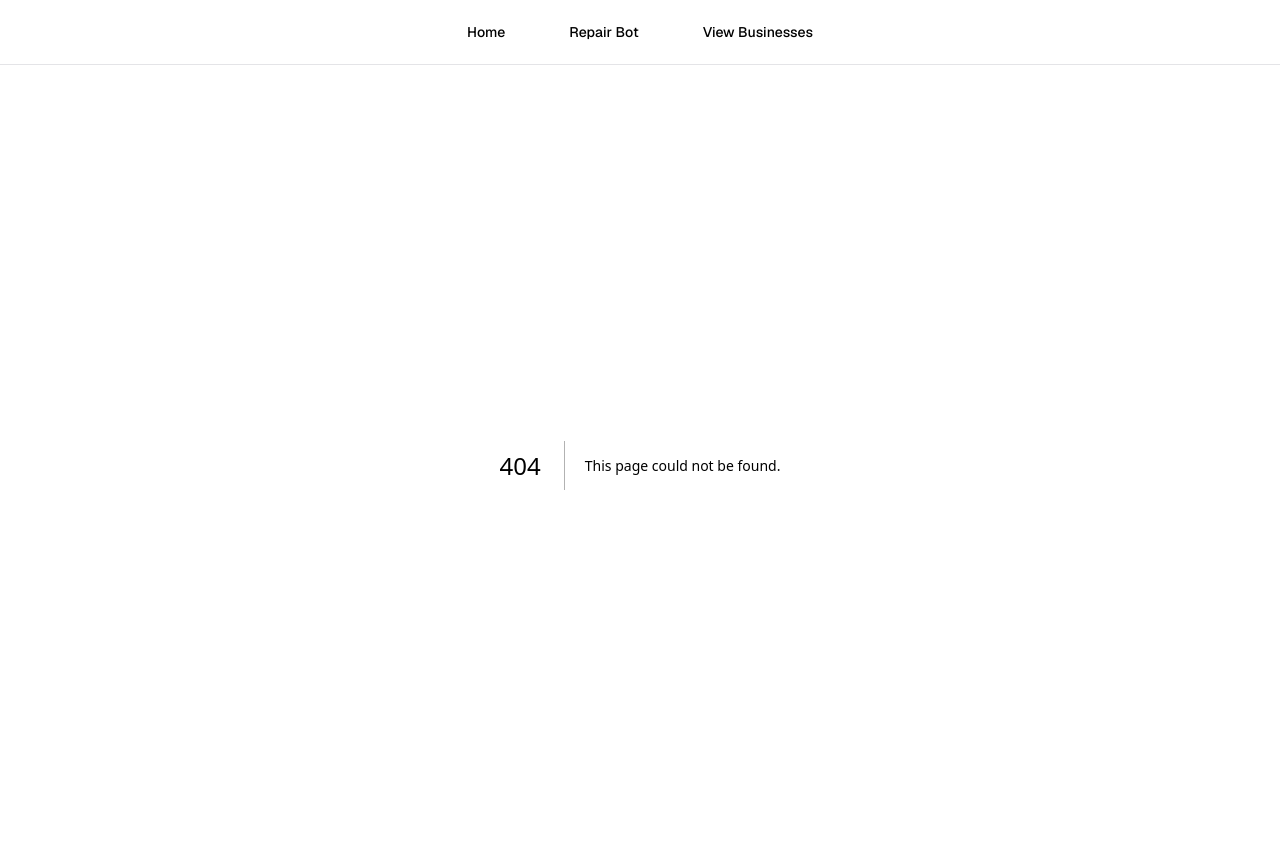
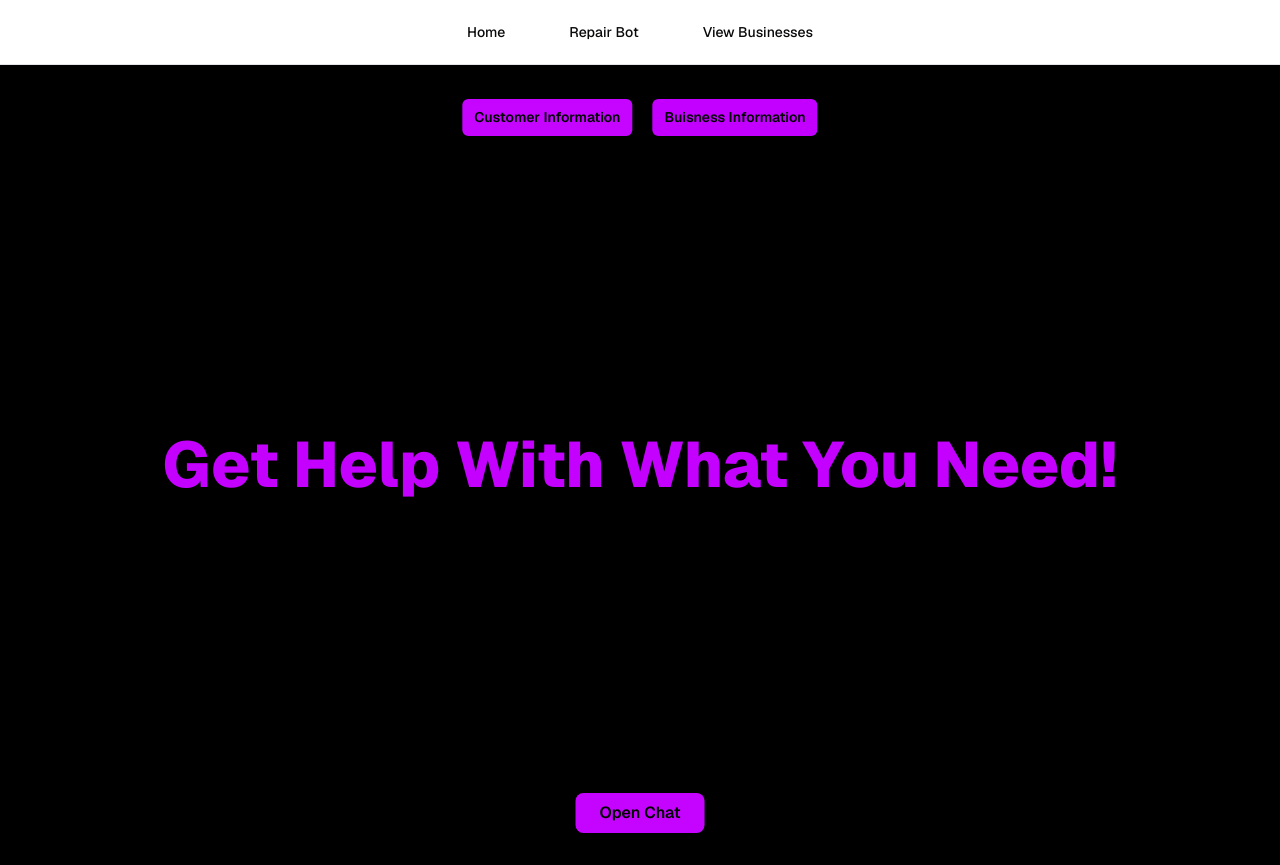
Before and after one commit to CrazyMan80052/boss-chatbot-tool, a Next.js app: page /home in a window 1280 px wide. Before the commit this address had no page. Built offline with nearby package versions, Linux system fonts and the light colour scheme.

Commit message:
add home page

```diff
--- /dev/null
+++ b/app/home/page.tsx
@@ -0,0 +1,117 @@
+import Link from "next/link";
+
+export default function HomePage() {
+  return (
+    <div
+      style={{
+        minHeight: "100vh",
+        position: "relative",
+        display: "flex",
+        flexDirection: "column",
+        alignItems: "center",
+        justifyContent: "center",
+        padding: "0 1.5rem",
+        background: "#000000ff",
+      }}
+    >
+      {/* Top center links */}
+      <header
+        style={{
+          position: "absolute",
+          top: 32,
+          left: "50%",
+          transform: "translateX(-50%)",
+        }}
+      >
+        <nav style={{ display: "flex", gap: 16 }}>
+          <Link
+            aria-label="Customer Information"
+            href="/customer information"
+            style={{
+              display: "inline-block",
+              padding: "0.5rem 0.75rem",
+              background: "#c505ffff",
+              color: "#000000ff",
+              borderRadius: 8,
+              border: "2px solid rgba(0, 0, 0, 1)",
+              boxShadow: "0 6px 12px rgba(0,0,0,0.06)",
+              fontSize: 14,
+              fontWeight: 600,
+              textDecoration: "none",
+            }}
+          >
+            Customer Information
+          </Link>
+          <Link
+            aria-label="Buisness Infromation"
+            href="/buisness information"
+            style={{
+              display: "inline-block",
+              padding: "0.5rem 0.75rem",
+              background: "#c300ffff",
+              color: "#000000ff",
+              borderRadius: 8,
+              border: "2px solid rgba(0, 0, 0, 1)",
+              boxShadow: "0 6px 12px rgba(0,0,0,0.06)",
+              fontSize: 14,
+              fontWeight: 600,
+              textDecoration: "none",
+            }}
+          >
+            Buisness Information
+          </Link>
+        </nav>
+      </header>
+
+      {/* Centered massive header */}
+      <main
+        style={{
+          flex: 1,
+          display: "flex",
+          alignItems: "center",
+          justifyContent: "center",
+          width: "100%",
+          color: "#c401ffff",
+        }}
+      >
+        <h1
+          style={{
+            textAlign: "center",
+            fontWeight: 800,
+            lineHeight: 1.02,
+            fontSize: "4rem",
+          }}
+        >
+          Get Help With What You Need!
+        </h1>
+      </main>
+
+      {/* Bottom center single link to chat */}
+      <footer
+        style={{
+          position: "absolute",
+          bottom: 32,
+          left: "50%",
+          transform: "translateX(-50%)",
+        }}
+      >
+        <Link
+          aria-label="Open Chat"
+          href="/chat"
+          style={{
+            display: "inline-block",
+            padding: "0.5rem 1.5rem",
+            background: "#c504ffff",
+            color: "#000000ff",
+            borderRadius: 8,
+            boxShadow: "0 4px 8px rgba(0,0,0,0.08)",
+            textDecoration: "none",
+            fontWeight: 600,
+          }}
+        >
+          Open Chat
+        </Link>
+      </footer>
+    </div>
+  );
+}
--- a/app/layout.tsx
+++ b/app/layout.tsx
@@ -79,12 +79,12 @@ export default function RootLayout({
           <ul className="mx-auto flex max-w-4xl justify-center gap-8 py-3">
             <li>
               <Button asChild size="default" variant="ghost">
-                <Link href="/">Home</Link>
+                <Link href="/home">Home</Link>
               </Button>
             </li>
             <li>
               <Button asChild size="default" variant="ghost">
-                <Link href="/repair-bot">Repair Bot</Link>
+                <Link href="/">Repair Bot</Link>
               </Button>
             </li>
             <li>
--- a/app/repair-bot/page.tsx
+++ /dev/null
@@ -1,3 +0,0 @@
-export default function RepairBot() {
-  return <h1>THis is the repair bot page</h1>;
-}
```
Also changed, not shown: 1 other file (tests, documents, lock files or other folders).
